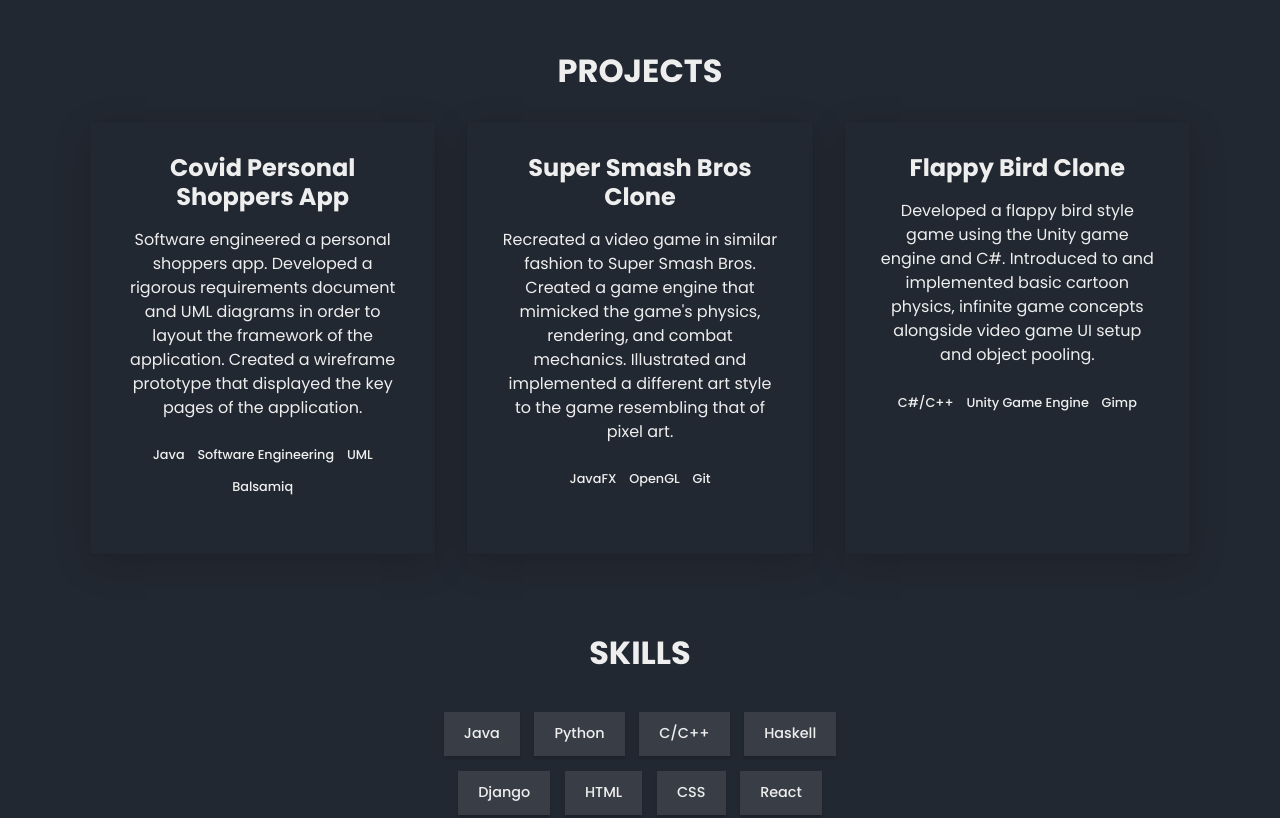
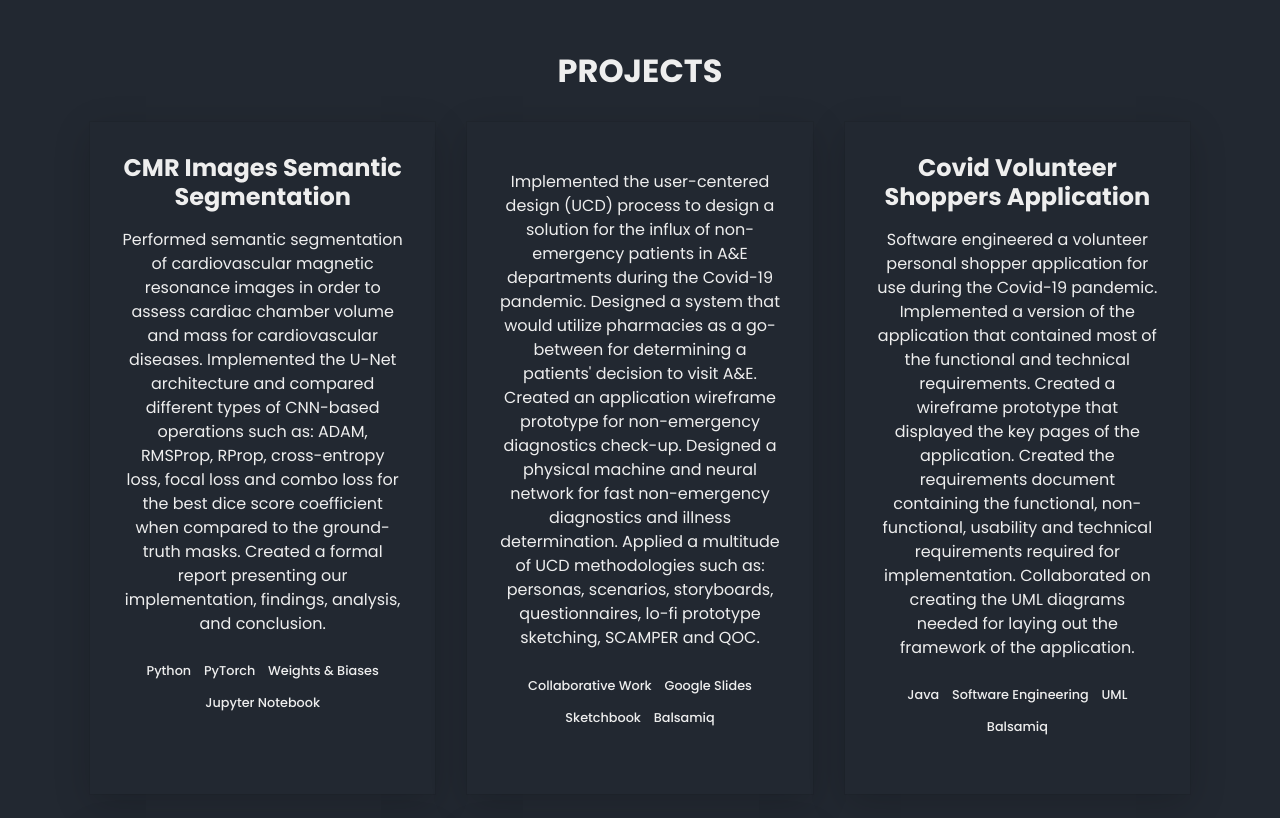
Before and after one commit to gregpierreputra/gregpierreputra.github.io, a plain HTML site: page index.html in a window 1280 px wide. Shown: the part 800-1618 px from the top of the page. Drawn offline with Linux system fonts and the light colour scheme.

Commit message:
index.html update - inline with cv update

```diff
--- a/index.html
+++ b/index.html
@@ -3,7 +3,7 @@
   <head>
     <meta charset="UTF-8" />
     <meta name="viewport" content="width=device-width, initial-scale=1" />
-    <meta name="description" content="An avid learner currently studying Computer Science at the University of Birmingham" />
+    <meta name="description" content="An avid learner and final year student currently studying Computer Science at the University of Birmingham"/>
     <link rel="preconnect" href="https://fonts.googleapis.com" />
     <link rel="preconnect" href="https://fonts.gstatic.com" crossorigin />
     <link
@@ -86,12 +86,47 @@
         <h2 class="section__title">Projects</h2>
 
         <div class="projects__grid">
+
           <div class="project">
-            <h3>Covid Personal Shoppers App</h3>
+            <h3>CMR Images Semantic Segmentation</h3>
             <p class="project__description">
-              Software engineered a personal shoppers app. Developed a rigorous requirements
-              document and UML diagrams in order to layout the framework of the application.
+              Performed semantic segmentation of cardiovascular magnetic resonance images in order to assess cardiac chamber volume and mass for cardiovascular diseases.
+              Implemented the U-Net architecture and compared different types of CNN-based operations such as: ADAM, RMSProp, RProp, cross-entropy loss,
+              focal loss and combo loss for the best dice score coefficient when compared to the ground-truth masks.
+              Created a formal report presenting our implementation, findings, analysis, and conclusion.
+            </p>
+            <ul class="project__stack">
+              <li class="project__stack-item">Python</li>
+              <li class="project__stack-item">PyTorch</li>
+              <li class="project__stack-item">Weights & Biases</li>
+              <li class="project__stack-item">Jupyter Notebook</li>
+            </ul>
+          </div>
+
+          <div class="project">
+            <h3></h3>
+            <p class="project__description">
+              Implemented the user-centered design (UCD) process to design a solution for the influx of non-emergency patients in A&E departments during the Covid-19 pandemic.
+              Designed a system that would utilize pharmacies as a go-between for determining a patients' decision to visit A&E. Created an application wireframe prototype for non-emergency diagnostics check-up.
+              Designed a physical machine and neural network for fast non-emergency diagnostics and illness determination.
+              Applied a multitude of UCD methodologies such as: personas, scenarios, storyboards, questionnaires, lo-fi prototype sketching, SCAMPER and QOC.
+            </p>
+            <ul class="project__stack">
+              <li class="project__stack-item">Collaborative Work</li>
+              <li class="project__stack-item">Google Slides</li>
+              <li class="project__stack-item">Sketchbook</li>
+              <li class="project__stack-item">Balsamiq</li>
+            </ul>
+          </div>
+
+          <div class="project">
+            <h3>Covid Volunteer Shoppers Application</h3>
+            <p class="project__description">
+              Software engineered a volunteer personal shopper application for use during the Covid-19 pandemic.
+              Implemented a version of the application that contained most of the functional and technical requirements.
               Created a wireframe prototype that displayed the key pages of the application.
+              Created the requirements document containing the functional, non-functional, usability and technical requirements required for implementation.
+              Collaborated on creating the UML diagrams needed for laying out the framework of the application.
             </p>
             <ul class="project__stack">
               <li class="project__stack-item">Java</li>
@@ -104,12 +139,13 @@
           <div class="project">
             <h3>Super Smash Bros Clone</h3>
             <p class="project__description">
-              Recreated a video game in similar fashion to Super Smash Bros.
-              Created a game engine that mimicked the game's physics, rendering, and combat mechanics.
-              Illustrated and implemented a different art style to the game resembling that of pixel art.
+              Recreated the video game using LWJGL, OpenGL, and Java.
+              Created a game engine that mimicked the game’s physics, rendering, and combat mechanics.
+              Created a rigorous requirements document and UML diagrams to convey the different systems in place (rendering, networking, physics, UI).
             </p>
             <ul class="project__stack">
-              <li class="project__stack-item">JavaFX</li>
+              <li class="project__stack-item">LWJGL</li>
+              <li class="project__stack-item">Java</li>
               <li class="project__stack-item">OpenGL</li>
               <li class="project__stack-item">Git</li>
             </ul>
@@ -118,8 +154,9 @@
           <div class="project">
             <h3>Flappy Bird Clone</h3>
             <p class="project__description">
-              Developed a flappy bird style game using the Unity game engine and C#. Introduced to
-              and implemented basic cartoon physics, infinite game concepts alongside video game UI setup and object pooling.
+              Developed a flappy bird style game using the Unity game engine and C# language.
+              Introduced to and implemented basic cartoon physics effects, infinite game concepts alongside UI setup and object pooling.
+              Published to the Google Play Store.
             </p>
             <ul class="project__stack">
               <li class="project__stack-item">C#/C++</li>
@@ -137,6 +174,7 @@
           <li class="skills__list-item btn btn--plain">Java</li>
           <li class="skills__list-item btn btn--plain">Python</li>
           <li class="skills__list-item btn btn--plain">C/C++</li>
+          <li class="skills__list-item btn btn--plain">PyTorch</li>
           <li class="skills__list-item btn btn--plain">Haskell</li>
           <li class="skills__list-item btn btn--plain">Django</li>
           <li class="skills__list-item btn btn--plain">HTML</li>
```
